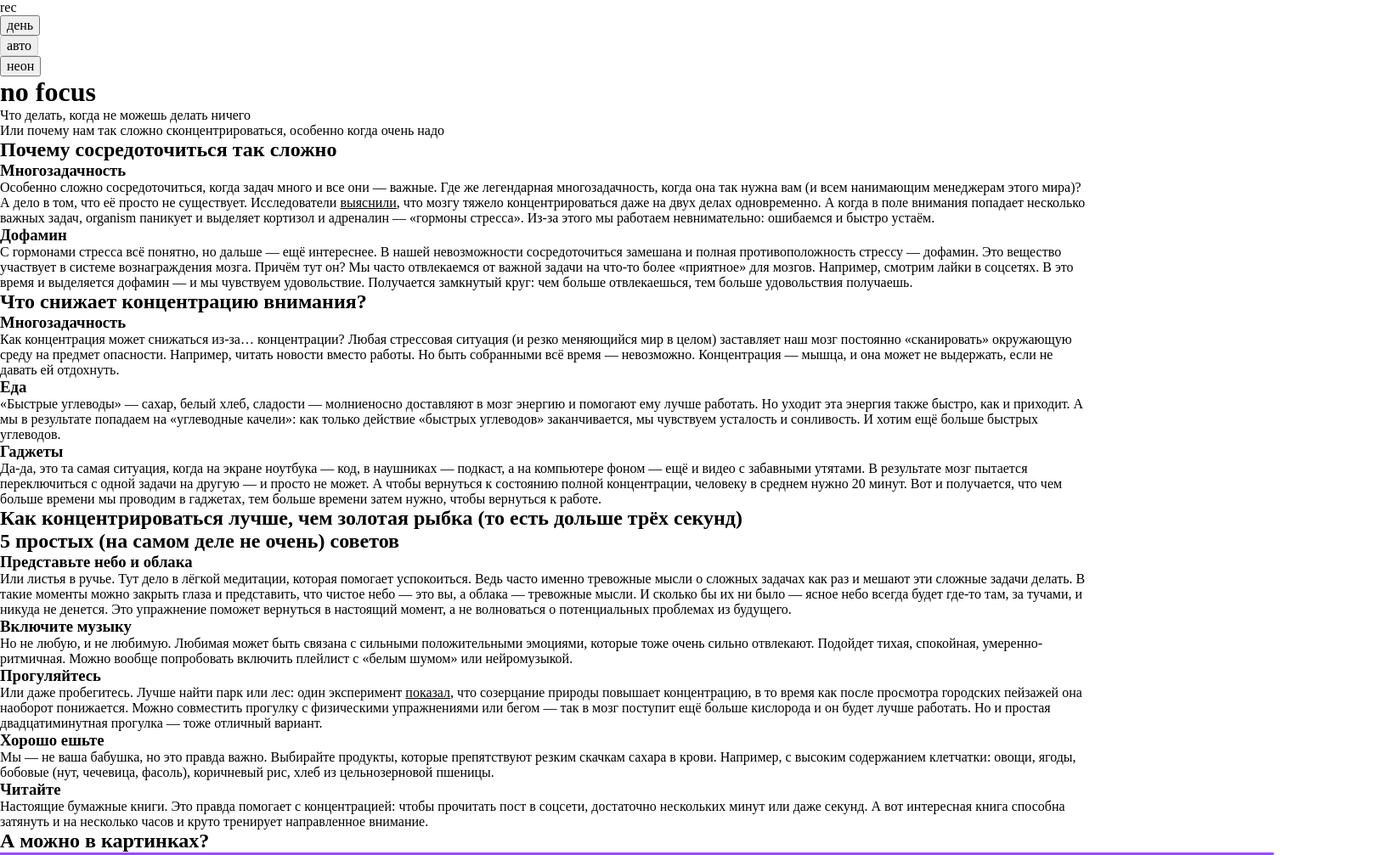
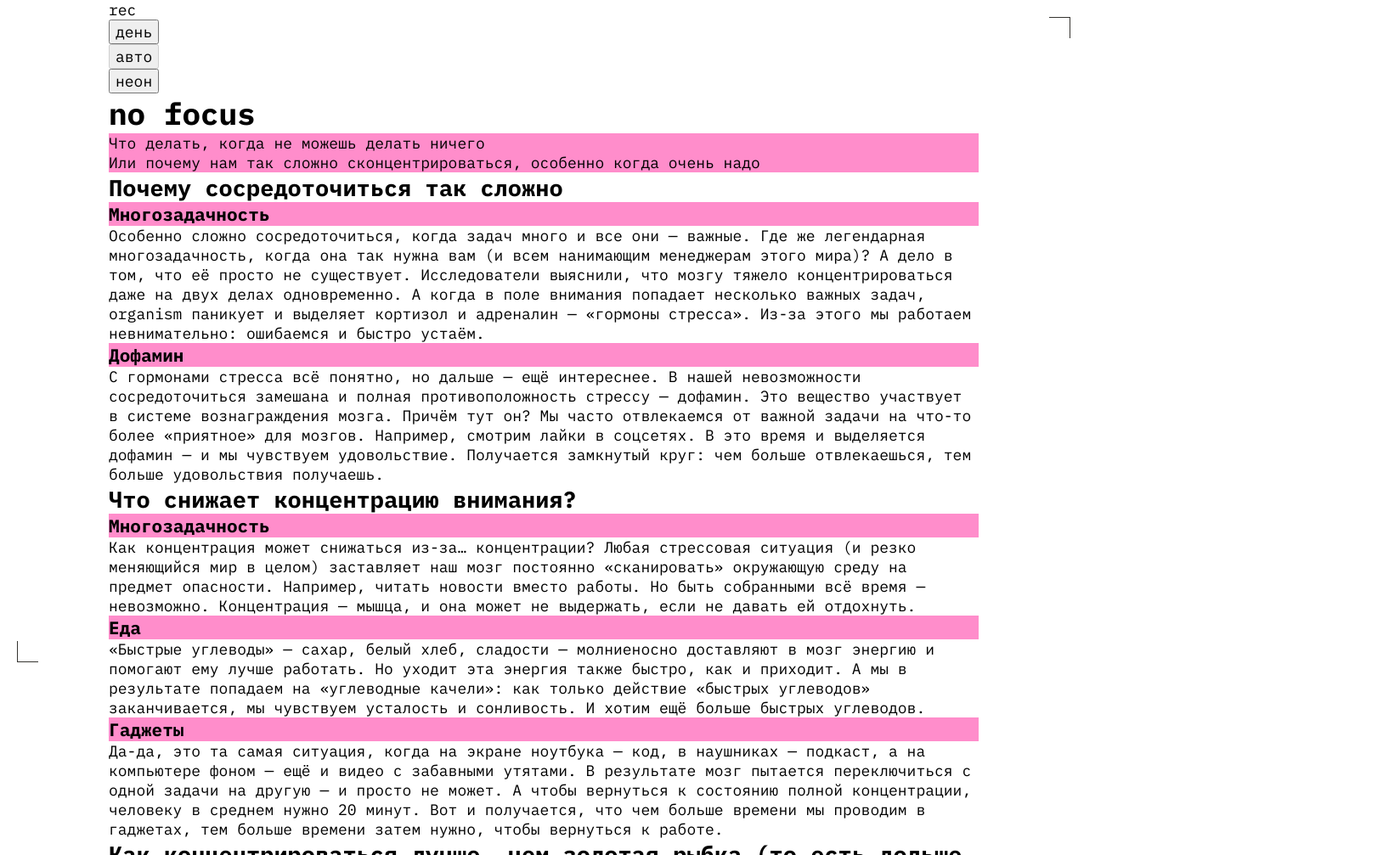
Before and after one commit to ksshik/slozhno-sosredotochitsya-ad, a plain HTML site: page index.html in a window 1280 px wide. Shown: the top 1007 px of the page at 85% size, 1628 px wide, since content can reach past the window. Drawn offline with Linux system fonts and the light colour scheme.

Commit message:
Refactor global styles and add focus-frame styles
Updated global styles, adjusted body max-inline-size, and added focus-frame styles.

```diff
--- a/styles/globals.css
+++ b/styles/globals.css
@@ -1,15 +1,21 @@
-/* Глобальные стили для проекта, их можно дополнять и менять по желанию */
-
 *,
 *::before,
 *::after {
   box-sizing: border-box;
 }
 
+html {
+  block-size: 100%;
+}
+
 body {
+  font-family: var(--font-family);
+  font-size: 18px;
+  font-weight: 400;
   min-inline-size: 375px;
-  max-inline-size: 1440px;
+  max-inline-size: 1024px;
   margin: 0 auto;
+  block-size: 100%;
 }
 
 h1,
@@ -24,6 +30,7 @@
 
 ul {
   margin: 0;
+
   padding: 0;
   list-style: none;
 }
@@ -39,4 +46,44 @@
   font-family: inherit;
   font-size: inherit;
   line-height: inherit;
+  text-decoration: none;
+  cursor: pointer;
 }
+
+.focus-frame::before,
+.focus-frame::after {
+  content: "";
+  position: absolute;
+  width: 25px;
+  height: 25px;
+}
+
+.focus-frame::before {
+  border-left: 1px solid var(--corners-color);
+  border-bottom: 1px solid var(--corners-color);
+  left: 20px;
+  bottom: 20px;
+}
+
+.focus-frame::after {
+  border-right: 1px solid var(--corners-color);
+  border-top: 1px solid var(--corners-color);
+  right: 20px;
+  top: 20px;
+}
+
+@media (375px <= width < 768px) {
+  .focus-frame::before {
+    left: 10px;
+    bottom: 17px;
+  }
+
+  .focus-frame::after {
+    right: 10px;
+    top: 10px;
+  }
+}
+
+.marked-accent {
+  background: var(--title-decor);
+}
```
